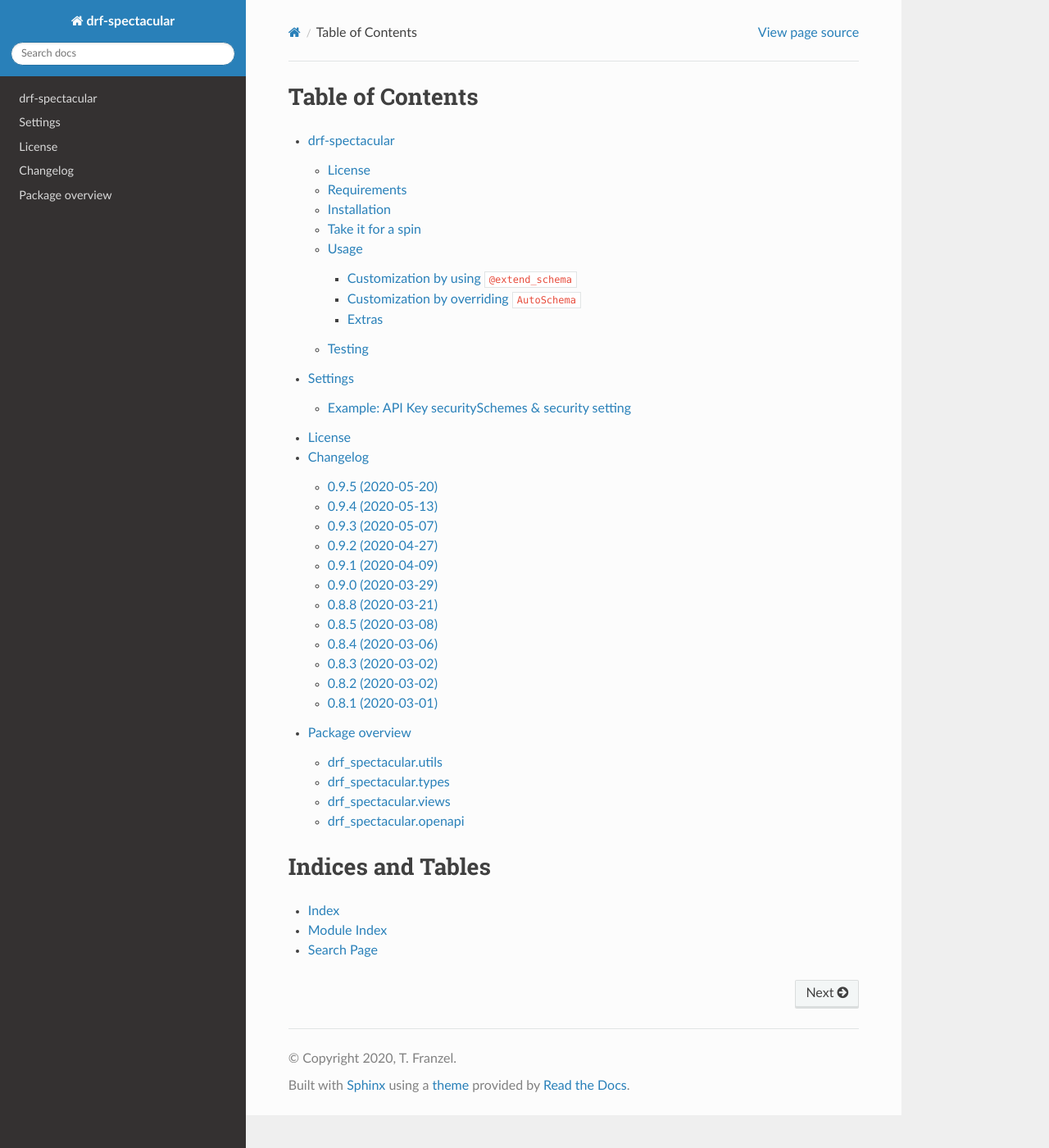
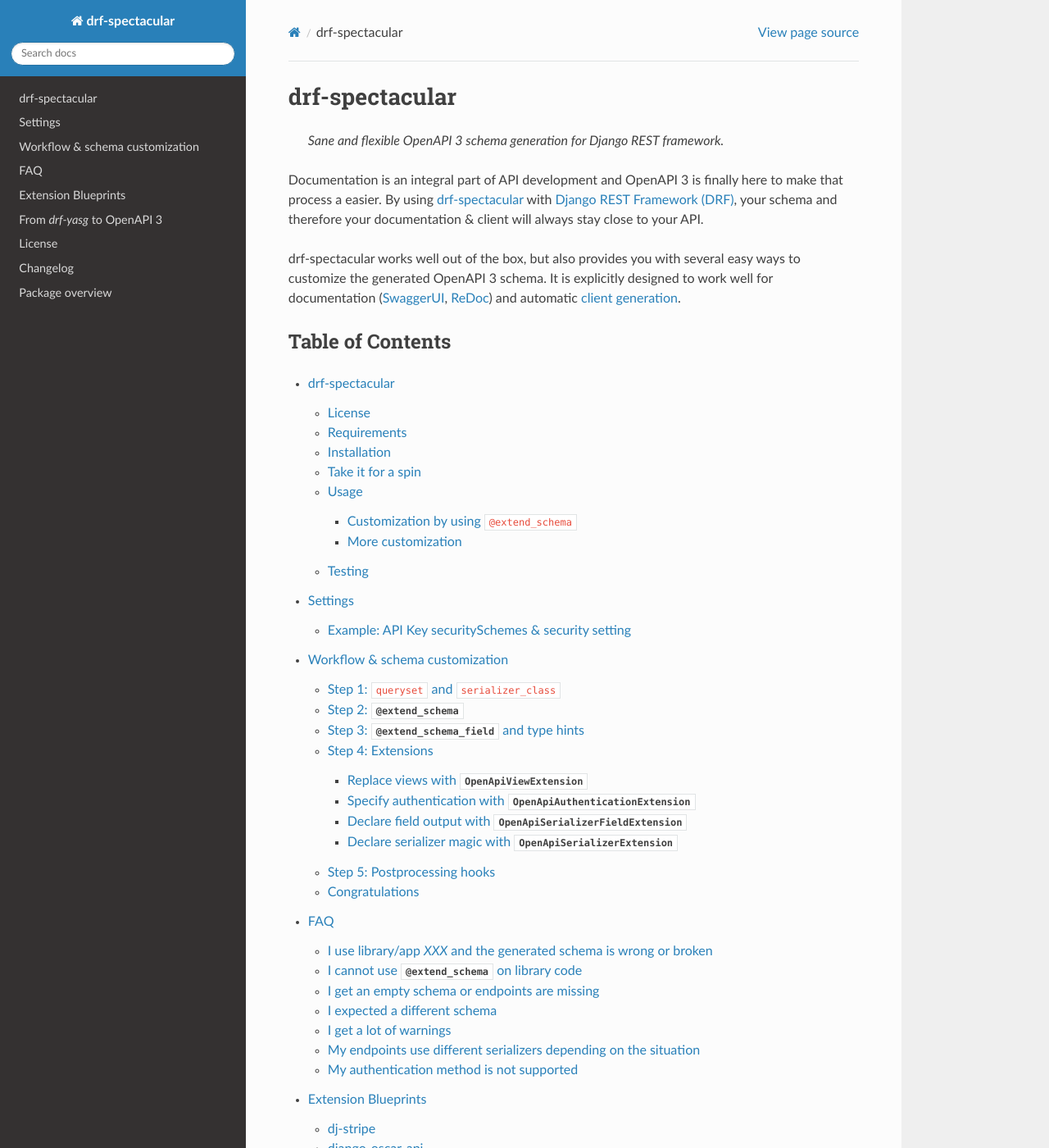
Before and after one commit to tfranzel/drf-spectacular, a Sphinx documentation site: the page built from docs/index.rst, in a window 1280 px wide and 1400 px high. Shown: the whole window at 82% size. Built offline with Sphinx 7.4.7 and the Read the Docs theme 2.0.0, drawn with Linux system fonts in a browser that asks for light colours; some of the changed text lies outside the part shown.

Commit message:
overhaul documentation #52

```diff
--- /dev/null
+++ b/docs/blueprints.rst
@@ -0,0 +1,34 @@
+.. _blueprints:
+
+Extension Blueprints
+====================
+
+Blueprints are a collection of schema fixes for Django and REST Framework apps.
+Some libraries/apps do not play well with `drf-spectacular`'s automatic introspection.
+With extensions you can manually provide the necessary information to generate a better schema.
+
+There is no blueprint for the app you are looking for? No problem, you can easily write extensions
+yourself. Take the blueprints here as examples and have a look at :ref:`customization`.
+Feel free to contribute new ones or fixes with a `PR <https://github.com/tfranzel/drf-spectacular/pulls>`_.
+Blueprint files can be found `here <https://github.com/tfranzel/drf-spectacular/tree/master/docs/blueprints>`_.
+
+.. note:: Simply copy&paste the snippets into your codebase. The extensions register
+  themselves automatically. Just be sure that the python interpreter sees them at least once.
+  To that end, we recommend creating a ``YOURPROJECT/schema.py`` file and importing it in your
+  ``settings.py`` with ``import * from YOURPROJECT.schema``. Now you are all set.
+
+
+dj-stripe
+---------
+
+Stripe Models for Django: `dj-stripe <https://github.com/dj-stripe/dj-stripe>`_
+
+.. literalinclude:: blueprints/djstripe.py
+
+
+django-oscar-api
+----------------
+
+RESTful API for django-oscar: `django-oscar-api <https://github.com/django-oscar/django-oscar-api>`_
+
+.. literalinclude:: blueprints/oscarapi.py
--- /dev/null
+++ b/docs/blueprints/djstripe.py
@@ -0,0 +1,21 @@
+from djstripe.contrib.rest_framework.serializers import SubscriptionSerializer, CreateSubscriptionSerializer
+
+from drf_spectacular.extensions import OpenApiViewExtension
+from drf_spectacular.utils import extend_schema
+
+
+class FixDjstripeSubscriptionRestView(OpenApiViewExtension):
+    target_class = 'djstripe.contrib.rest_framework.views.SubscriptionRestView'
+
+    def view_replacement(self):
+        class Fixed(self.target_class):
+            serializer_class = SubscriptionSerializer
+
+            @extend_schema(
+                request=CreateSubscriptionSerializer,
+                responses=CreateSubscriptionSerializer
+            )
+            def post(self, request, *args, **kwargs):
+                pass
+
+        return Fixed
--- /dev/null
+++ b/docs/blueprints/oscarapi.py
@@ -0,0 +1,120 @@
+
+from rest_framework import serializers
+
+from drf_spectacular.extensions import (
+    OpenApiSerializerFieldExtension, OpenApiSerializerExtension, OpenApiViewExtension
+)
+from drf_spectacular.plumbing import build_basic_type
+from drf_spectacular.types import OpenApiTypes
+from drf_spectacular.utils import extend_schema, extend_schema_field, OpenApiParameter
+
+
+class Fix1(OpenApiViewExtension):
+    target_class = 'oscarapi.views.root.api_root'
+
+    def view_replacement(self):
+        return extend_schema(responses=OpenApiTypes.OBJECT)(self.target_class)
+
+
+class Fix2(OpenApiViewExtension):
+    target_class = 'oscarapi.views.product.ProductAvailability'
+
+    def view_replacement(self):
+        from oscarapi.serializers.product import AvailabilitySerializer
+
+        class Fixed(self.target_class):
+            serializer_class = AvailabilitySerializer
+        return Fixed
+
+
+class Fix3(OpenApiViewExtension):
+    target_class = 'oscarapi.views.product.ProductPrice'
+
+    def view_replacement(self):
+        from oscarapi.serializers.checkout import PriceSerializer
+
+        class Fixed(self.target_class):
+            serializer_class = PriceSerializer
+        return Fixed
+
+
+class Fix4(OpenApiViewExtension):
+    target_class = 'oscarapi.views.checkout.UserAddressDetail'
+
+    def view_replacement(self):
+        from oscar.apps.address.models import UserAddress
+
+        class Fixed(self.target_class):
+            queryset = UserAddress.objects.none()
+        return Fixed
+
+
+class Fix5(OpenApiViewExtension):
+    target_class = 'oscarapi.views.product.CategoryList'
+
+    def view_replacement(self):
+        class Fixed(self.target_class):
+            @extend_schema(parameters=[
+                OpenApiParameter(name='breadcrumbs', type=OpenApiTypes.STR, location=OpenApiParameter.PATH)
+            ])
+            def get(self, request, *args, **kwargs):
+                pass
+
+        return Fixed
+
+
+class Fix6(OpenApiSerializerExtension):
+    target_class = 'oscarapi.serializers.checkout.OrderSerializer'
+
+    def map_serializer(self, auto_schema, direction):
+        from oscarapi.serializers.checkout import OrderOfferDiscountSerializer, OrderVoucherOfferSerializer
+
+        class Fixed(self.target_class):
+            @extend_schema_field(OrderOfferDiscountSerializer(many=True))
+            def get_offer_discounts(self):
+                pass
+
+            @extend_schema_field(OpenApiTypes.URI)
+            def get_payment_url(self):
+                pass
+
+            @extend_schema_field(OrderVoucherOfferSerializer(many=True))
+            def get_voucher_discounts(self):
+                pass
+
+        return auto_schema._map_serializer(Fixed, direction)
+
+
+class Fix7(OpenApiSerializerFieldExtension):
+    target_class = 'oscarapi.serializers.fields.CategoryField'
+
+    def map_serializer_field(self, auto_schema, direction):
+        return build_basic_type(OpenApiTypes.STR)
+
+
+class Fix8(OpenApiSerializerFieldExtension):
+    target_class = 'oscarapi.serializers.fields.AttributeValueField'
+
+    def map_serializer_field(self, auto_schema, direction):
+        return {
+            'oneOf': [
+                build_basic_type(OpenApiTypes.STR),
+            ]
+        }
+
+
+class Fix9(OpenApiSerializerExtension):
+    target_class = 'oscarapi.serializers.basket.BasketSerializer'
+
+    def map_serializer(self, auto_schema, direction):
+        class Fixed(self.target_class):
+            is_tax_known = serializers.SerializerMethodField()
+
+            def get_is_tax_known(self) -> bool:
+                pass
+
+        return auto_schema._map_serializer(Fixed, direction)
+
+
+class Fix10(Fix9):
+    target_class = 'oscarapi.serializers.basket.BasketLineSerializer'
--- /dev/null
+++ b/docs/customization.rst
@@ -0,0 +1,134 @@
+.. _customization:
+
+Workflow & schema customization
+===============================
+
+You are not satisfied with your generated schema? Follow these steps in order to get your
+schema closer to your API.
+
+.. note:: The warnings emitted by ``./manage.py spectacular --file schema.yaml --validate``
+  are intended as an indicator to where `drf-spectacular` discovered issues.
+  Sane fallbacks are used wherever possible and some warnings might not even be relevant to you.
+  The remaining issues can be solved with the following steps.
+
+
+Step 1: ``queryset`` and ``serializer_class``
+---------------------------------------------
+Introspection heavily relies on those two attributes. `get_serializer_class()`
+and `get_serializer()` are also used if available. You can also set those
+on `APIView`. Even though this is not supported by DRF, `drf-spectacular` will pick
+them up and use them.
+
+
+Step 2: :py:class:`@extend_schema <drf_spectacular.utils.extend_schema>`
+------------------------------------------------------------------------
+Decorate your view functions with the :py:func:`@extend_schema <drf_spectacular.utils.extend_schema>` decorator.
+There is a multitude of override options, but you only need to override what was not properly
+discovered in the introspection.
+
+.. code-block:: python
+
+    class PersonView(viewsets.GenericViewSet):
+        @extend_schema(
+            request=YourRequestSerializer,
+            responses=YourResponseSerializer,
+            # more customizations
+        )
+        def retrieve(self, request, *args, **kwargs)
+            # your code
+
+Step 3: :py:class:`@extend_schema_field <drf_spectacular.utils.extend_schema_field>` and type hints
+---------------------------------------------------------------------------------------------------
+Custom `SerializerField`s might not get picked up properly. You can inform `drf-spectacular`
+on what is to be expected with the :py:func:`@extend_schema_field <drf_spectacular.utils.extend_schema_field>`
+decorator.
+
+.. code-block:: python
+
+    @extend_schema_field(OpenApiTypes.BYTE)  # also takes basic python types
+    class CustomField(serializers.Field):
+        def to_representation(self, value):
+            return urlsafe_base64_encode(b'\xf0\xf1\xf2')
+
+
+Step 4: Extensions
+------------------
+The core purpose of extensions is to make the above customization mechanisms also available for library code.
+Usually, you cannot easily decorate or modify ``View``, ``Serializer`` or ``Field`` from libraries.
+Extensions provide a way to hook into the introspection without actually touching the library.
+
+All extensions work on the same principle. You provide a ``target_class`` (import path
+string or actual class) and then state what `drf-spectcular` should use instead of what
+it would normally discover.
+
+
+Replace views with :py:class:`OpenApiViewExtension <drf_spectacular.extensions.OpenApiViewExtension>`
+^^^^^^^^^^^^^^^^^^^^^^^^^^^^^^^^^^^^^^^^^^^^^^^^^^^^^^^^^^^^^^^^^^^^^^^^^^^^^^^^^^^^^^^^^^^^^^^^^^^^^^^^^^^^^^^^^^^^^^^^^^^^^^^^^^^^
+Many libraries use ``@api_view`` or ``APIView`` instead of `ViewSet` or `GenericAPIView`.
+In those cases, introspection has very little to work with. The purpose of this extension
+is to augment or switch out the encountered view (only for schema generation). Simply extending
+the discovered class (``class Fixed(self.target_class)``) with a ``queryset`` or
+``serializer_class`` attribute will often solve most issues.
+
+.. code-block:: python
+
+    class Fix4(OpenApiViewExtension):
+        target_class = 'oscarapi.views.checkout.UserAddressDetail'
+
+        def view_replacement(self):
+            from oscar.apps.address.models import UserAddress
+
+            class Fixed(self.target_class):
+                queryset = UserAddress.objects.none()
+            return Fixed
+
+Specify authentication with :py:class:`OpenApiAuthenticationExtension <drf_spectacular.extensions.OpenApiAuthenticationExtension>`
+^^^^^^^^^^^^^^^^^^^^^^^^^^^^^^^^^^^^^^^^^^^^^^^^^^^^^^^^^^^^^^^^^^^^^^^^^^^^^^^^^^^^^^^^^^^^^^^^^^^^^^^^^^^^^^^^^^^^^^^^^^^^^^^^^^^^
+Authentication classes that do not have 3rd party support will emit warnings and be ignored.
+Luckily authentication extensions are very easy to implement. Have a look at the
+`default authentication method extensions <https://github.com/tfranzel/drf-spectacular/blob/master/drf_spectacular/authentication.py>`_.
+
+Declare field output with :py:class:`OpenApiSerializerFieldExtension <drf_spectacular.extensions.OpenApiSerializerFieldExtension>`
+^^^^^^^^^^^^^^^^^^^^^^^^^^^^^^^^^^^^^^^^^^^^^^^^^^^^^^^^^^^^^^^^^^^^^^^^^^^^^^^^^^^^^^^^^^^^^^^^^^^^^^^^^^^^^^^^^^^^^^^^^^^^^^^^^^^^
+This is mainly targeted to custom `SerializerField`'s that are within library code. This extension
+is functionally equivalent to :py:func:`@extend_schema_field <drf_spectacular.utils.extend_schema_field>`
+
+.. code-block:: python
+
+    class CategoryFieldFix(OpenApiSerializerFieldExtension):
+        target_class = 'oscarapi.serializers.fields.CategoryField'
+
+        def map_serializer_field(self, auto_schema, direction):
+            # equivalent to return {'type': 'string'}
+            return build_basic_type(OpenApiTypes.STR)
+
+
+Declare serializer magic with :py:class:`OpenApiSerializerExtension <drf_spectacular.extensions.OpenApiSerializerExtension>`
+^^^^^^^^^^^^^^^^^^^^^^^^^^^^^^^^^^^^^^^^^^^^^^^^^^^^^^^^^^^^^^^^^^^^^^^^^^^^^^^^^^^^^^^^^^^^^^^^^^^^^^^^^^^^^^^^^^^^^^^^^^^^^^^^^^^^
+This is one of the more involved extension mechanisms. `drf-spectacular` uses those to implement
+`polymorphic serializers <https://github.com/tfranzel/drf-spectacular/blob/master/drf_spectacular/serializers.py>`_.
+The usage of this extension is rarely necessary because most custom ``Serializer`` classes stay very
+close to the default behaviour.
+
+
+Step 5: Postprocessing hooks
+----------------------------
+
+The generated schema is still not to your liking? You are no easy customer, but there is one
+more thing you can do. Postprocessing hooks run at the very end of schema generation. This is how
+the choice ``Enum`` are consolidated into component objects. You can register additional hooks with the
+``POSTPROCESSING_HOOKS`` setting.
+
+.. code-block:: python
+
+    def custom_hook(result, generator, request, public):
+        # your modifications to the schema in parameter result
+        return result
+
+
+Congratulations
+---------------
+
+You should now have no more warnings and a spectacular schema that satisfies all your requirements.
+If that is not the case, feel free to open an `issue <https://github.com/tfranzel/drf-spectacular/issues>`_
+and make a suggestion for improvement.
--- /dev/null
+++ b/docs/drf_yasg.rst
@@ -0,0 +1,17 @@
+From `drf-yasg` to OpenAPI 3
+==============================
+
+`drf-yasg <https://github.com/axnsan12/drf-yasg>`_ is an excellent library and the most popular
+choice for generating OpenAPI 2.0 / Swagger schemas with DRF. Unfortunately, it currently does
+not provide OpenAPI 3 support. Migration from `drf-yasg` to `drf-spectacular` requires
+only minor modifications.
+
+- ``@swagger_auto_schema`` is largely equivalent to :py:func:`@extend_schema <drf_spectacular.utils.extend_schema>`.
+
+- ``manual_parameters`` is called ``parameters``
+
+- ``openapi.Parameter`` is roughly equivalent to :py:class:`OpenApiParameter <drf_spectacular.utils.OpenApiParameter>`.
+
+- ``@swagger_serializer_method`` is equivalent to :py:func:`@extend_schema_field <drf_spectacular.utils.extend_schema_field>`.
+
+- ``ref_name`` on Serializer ``Meta`` classes is supported (excluding inlining with ``ref_name=None``)
--- /dev/null
+++ b/docs/faq.rst
@@ -0,0 +1,83 @@
+FAQ
+===
+
+I use library/app `XXX` and the generated schema is wrong or broken
+-------------------------------------------------------------------
+Sometimes DRF libraries do not cooperate well with the introspection mechanics.
+Check the :ref:`blueprints` for already available fixes. If there aren't any,
+learn how to do easy :ref:`customization`. Feel free to contribute back missing fixes.
+
+If you think this is a bug in `drf-spectacular`, open a
+`issue <https://github.com/tfranzel/drf-spectacular/issues>`_.
+
+
+I cannot use :py:func:`@extend_schema <drf_spectacular.utils.extend_schema>` on library code
+--------------------------------------------------------------------------------------------
+You can easily adapt introspection for libraries/apps with the ``Extension`` mechanism.
+``Extensions`` provide an easy way to attach schema information to code that you cannot
+modify otherwise. Have a look at :ref:`customization` on how to use ``Extensions``
+
+
+I get an empty schema or endpoints are missing
+----------------------------------------------
+This is usually due to endpoint permissions or versioning.
+
+In case you use versioning on all endpoints, that might be the intended output.
+By default the schema will only contain unversioned endpoints. Explicitly specify
+what version you want to generate.
+
+.. code-block:: bash
+
+    ./manage.py spectacular --api-version 'YOUR_VERSION'
+
+This will contain unversioned endpoints together with the endpoints for the the specified version.
+
+If that does not help, open an `issue <https://github.com/tfranzel/drf-spectacular/issues>`_.
+
+
+I expected a different schema
+-----------------------------
+Sometimes views declare one thing (via ``serializer_class`` and ``queryset``) and do
+a entirely different thing. Usually this is attributed to making a library code flexible
+under varying situations. In those cases it is best to override what the introspection
+decuded and state explicitly what is to be expected.
+Work through the steps in :ref:`customization` to adapt your schema.
+
+
+I get a lot of warnings
+-----------------------
+The warnings are emitted to inform you of discovered schema issues. Some
+usage patterns like ``@api_view`` or ``APIView`` provide very
+little discoverable information on your API. In those cases you can
+easily augment those endpoints and serializers with additional information.
+Look at :ref:`customization` options to fill those gaps and make the warnings
+disappear.
+
+My endpoints use different serializers depending on the situation
+-----------------------------------------------------------------
+
+Welcome to the real world! Use :py:func:`@extend_schema <drf_spectacular.utils.extend_schema>`
+in combination with :py:class:`PolymorphicProxySerializer <drf_spectacular.utils.PolymorphicProxySerializer>`
+like so:
+
+.. code-block:: python
+
+    class PersonView(viewsets.GenericViewSet):
+        @extend_schema(responses={
+            200: PolymorphicProxySerializer(
+                    component_name='Person',
+                    # on 200 either a legal or a natural person is returned
+                    serializers=[LegalPersonSerializer, NaturalPersonSerializer],
+                    resource_type_field_name='type',
+            ),
+            500: YourOptionalErrorSerializer,
+        })
+        def retrieve(self, request, *args, **kwargs)
+            pass
+
+
+My authentication method is not supported
+-----------------------------------------
+You can easily specify a custom authentication with
+:py:class:`OpenApiAuthenticationExtension <drf_spectacular.extensions.OpenApiAuthenticationExtension>`.
+Have a look at :ref:`customization` on how to use ``Extensions``
--- a/docs/index.rst
+++ b/docs/index.rst
@@ -3,20 +3,40 @@
    You can adapt this file completely to your liking, but it should at least
    contain the root `toctree` directive.
 
+drf-spectacular
+===============
+
+  `Sane and flexible OpenAPI 3 schema generation for Django REST framework.`
+
+Documentation is an integral part of API development and OpenAPI 3 is finally here
+to make that process a easier. By using `drf-spectacular <https://github.com/tfranzel/drf-spectacular>`_
+with `Django REST Framework (DRF) <https://www.django-rest-framework.org/">`_,
+your schema and therefore your documentation & client will always stay close to your API.
+
+drf-spectacular works well out of the box, but also provides you with several easy ways
+to customize the generated OpenAPI 3 schema. It is explicitly designed to work well for
+documentation (`SwaggerUI <https://swagger.io/tools/swagger-ui>`_, `ReDoc <https://github.com/Redocly/redoc>`_)
+and automatic `client generation <https://openapi-generator.tech>`_.
+
 Table of Contents
-===================
+-----------------
 
 .. toctree::
    :maxdepth: 3
 
    readme.rst
    settings.rst
+   customization.rst
+   faq.rst
+   blueprints.rst
+   drf_yasg.rst
    license.rst
    changelog.rst
    drf_spectacular.rst
 
+
 Indices and Tables
-==================
+------------------
 
 * :ref:`genindex`
 * :ref:`modindex`
```
Also changed, not shown: README.rst (+8 -38 lines), docs/drf_spectacular.rst (+7 -0 lines).
